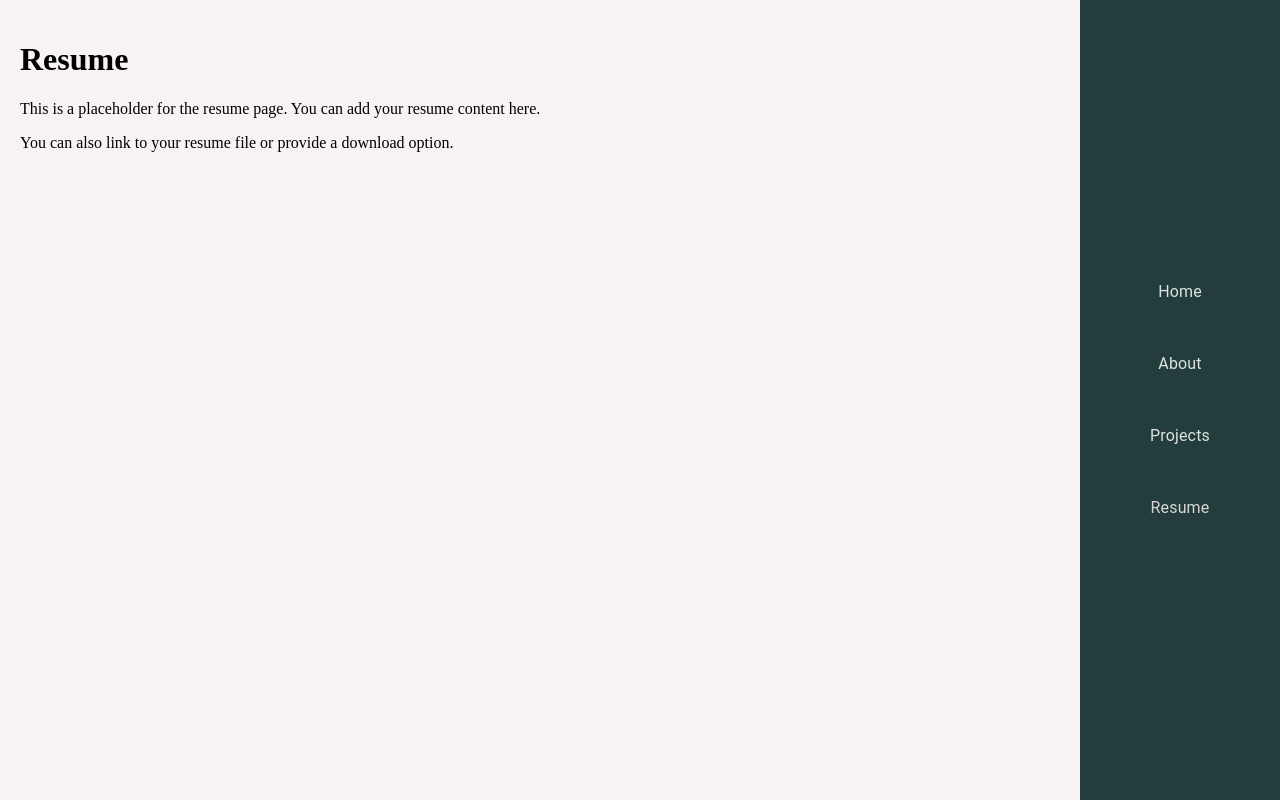
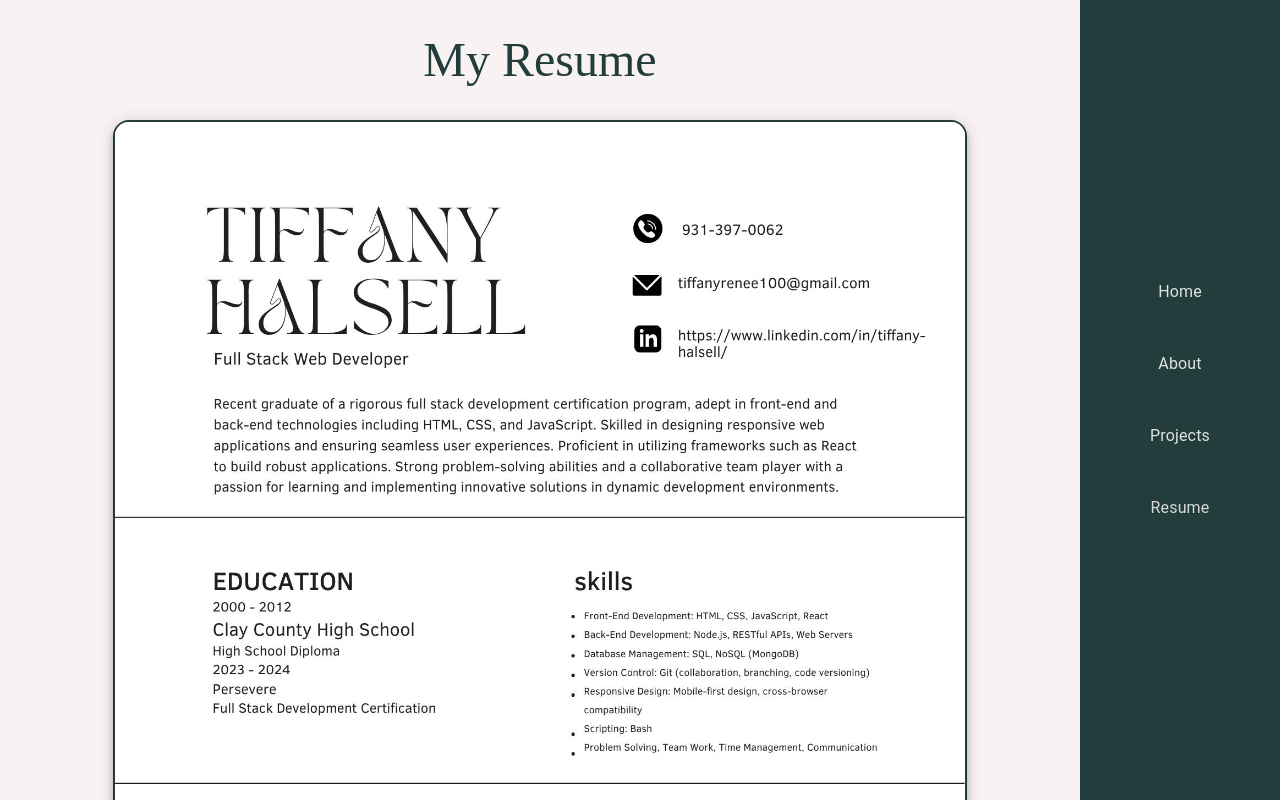
Before and after one commit to THalsell/tiffany-portfolio, a React (Vite) app in the folder vite-project/: page /resume in a window 1280 px wide. Built offline with nearby package versions, Linux system fonts and the light colour scheme; a web font is replaced by a local one.

Commit message:
download resume and created resume page

```diff
--- a/vite-project/src/App.jsx
+++ b/vite-project/src/App.jsx
@@ -9,21 +9,9 @@ import Navbar from './components/Navbar';
 const App = () => {
   return (
     <Router>
-      <Box
-        sx={{
-          display: 'flex',
-          height: '100vh', // ✅ not just minHeight
-          overflow: 'hidden', // ✅ cuts off anything outside viewport
-        }}
-      >
-        {/* 🟦 Page Content */}
-        <Box
-          sx={{
-            flex: 1,
-            bgcolor: '#f8f3f2',
-            overflowY: 'auto', // ✅ allows scrolling if needed
-          }}
-        >
+      <Box sx={{ display: 'flex', height: '100vh', overflow: 'hidden' }}>
+        {/* Main content scrolls */}
+        <Box sx={{ flex: 1, overflowY: 'auto', bgcolor: '#f8f3f2' }}>
           <Routes>
             <Route path="/" element={<Home />} />
             <Route path="/about" element={<About />} />
@@ -32,16 +20,8 @@ const App = () => {
           </Routes>
         </Box>
 
-        {/* 🟩 Right Sidebar Navbar */}
-        <Box
-          sx={{
-            width: '200px',
-            bgcolor: '#223d3c',
-            display: 'flex',
-            flexDirection: 'column',
-            justifyContent: 'center',
-          }}
-        >
+        {/* Right-side navbar */}
+        <Box sx={{ width: '200px', bgcolor: '#223d3c', display: 'flex', justifyContent: 'center' }}>
           <Navbar />
         </Box>
       </Box>
--- a/vite-project/src/pages/Resume.jsx
+++ b/vite-project/src/pages/Resume.jsx
@@ -1,14 +1,52 @@
+import { Box, Typography, Paper } from '@mui/material';
+
 const Resume = () => {
   return (
-    <div style={{ padding: '20px' }}>
-      <h1>Resume</h1>
-      <p>
-        This is a placeholder for the resume page. You can add your resume content here.
-      </p>
-      <p>
-        You can also link to your resume file or provide a download option.
-      </p>
-    </div>
+    <Box
+      sx={{
+        p: 4,
+        bgcolor: '#f8f3f2',
+        minHeight: '100vh',
+        display: 'flex',
+        flexDirection: 'column',
+        alignItems: 'center',
+        gap: 4,
+        textAlign: 'center',
+      }}
+    >
+      <Typography
+        variant="h3"
+        sx={{
+          fontFamily: '"Playfair Display", serif',
+          color: '#223d3c',
+        }}
+      >
+        My Resume
+      </Typography>
+
+      <Paper
+        elevation={6}
+        sx={{
+          width: '100%',
+          maxWidth: '850px',
+          borderRadius: '16px',
+          overflow: 'hidden',
+          border: '2px solid #223d3c',
+        }}
+      >
+        <Box
+          component="img"
+          src="/public/Copy of Tiifany's Resume.pdf (4).jpg"
+          alt="Tiffany Halsell Resume"
+          sx={{
+            width: '100%',
+            height: 'auto',
+            display: 'block',
+          }}
+        />
+      </Paper>
+    </Box>
   );
-}
+};
+
 export default Resume;
```
Also changed, not shown: vite-project/public/Copy of Tiifany's Resume.pdf (4).jpg (added), 1 other file (tests, documents, lock files or other folders).
